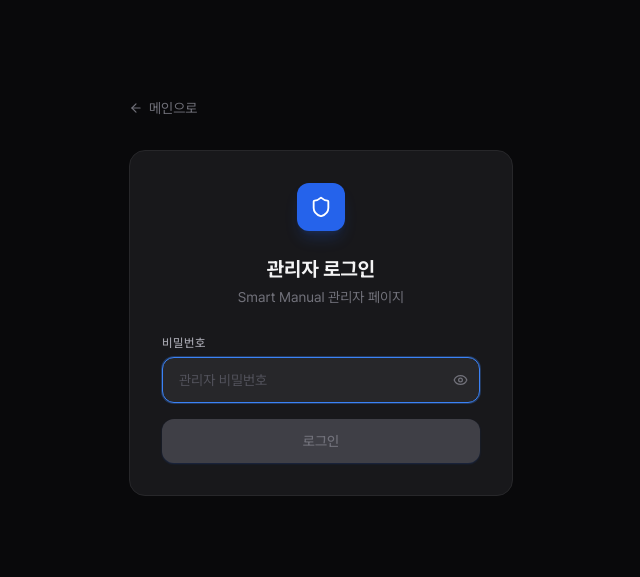
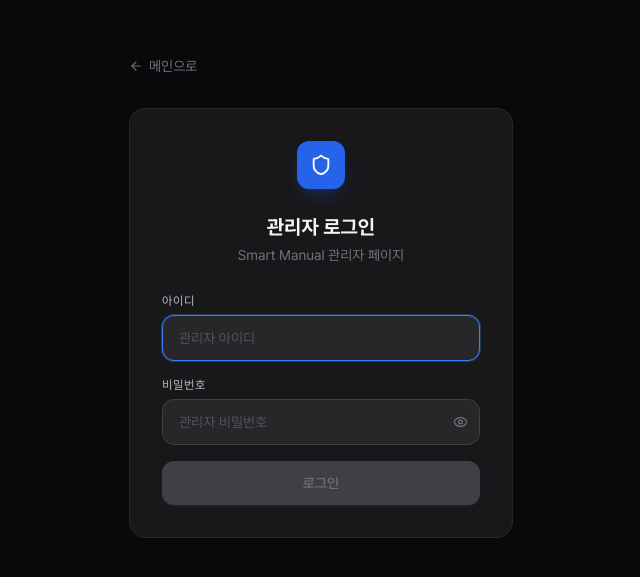
Before and after one commit to JDJ-Coding/Smart-Manual-monitoring-new, a Next.js app: page /admin/login in a window 1280 px wide. Shown: the part 103-680 px from the top of the page, without its empty margins (319-959 px from the left). Built offline with nearby package versions, Linux system fonts and the light colour scheme.

Commit message:
비밀번호 업데이트

```diff
--- a/data/visitors.json
+++ b/data/visitors.json
@@ -1,5 +1,7 @@
 {
   "2026-03-18": 1,
   "2026-03-26": 1,
-  "2026-03-29": 1
+  "2026-03-29": 1,
+  "2026-03-30": 1,
+  "2026-04-01": 1
 }
--- a/src/app/admin/login/page.tsx
+++ b/src/app/admin/login/page.tsx
@@ -4,6 +4,7 @@ import { useState } from "react";
 import { Shield, Eye, EyeOff, Loader2, ArrowLeft } from "lucide-react";
 
 export default function AdminLoginPage() {
+  const [username, setUsername] = useState("");
   const [password, setPassword] = useState("");
   const [showPw, setShowPw] = useState(false);
   const [isLoading, setIsLoading] = useState(false);
@@ -11,7 +12,7 @@ export default function AdminLoginPage() {
 
   const handleSubmit = async (e: React.FormEvent) => {
     e.preventDefault();
-    if (!password.trim() || isLoading) return;
+    if (!username.trim() || !password.trim() || isLoading) return;
 
     setIsLoading(true);
     setError("");
@@ -20,7 +21,7 @@ export default function AdminLoginPage() {
       const res = await fetch("/api/auth/login", {
         method: "POST",
         headers: { "Content-Type": "application/json" },
-        body: JSON.stringify({ password }),
+        body: JSON.stringify({ username, password }),
       });
 
       const data = await res.json();
@@ -66,6 +67,22 @@ export default function AdminLoginPage() {
           <form onSubmit={handleSubmit} className="space-y-4">
             <div>
               <label className="block text-xs font-medium text-zinc-400 mb-1.5 uppercase tracking-wider">
+                아이디
+              </label>
+              <input
+                type="text"
+                value={username}
+                onChange={(e) => setUsername(e.target.value)}
+                placeholder="관리자 아이디"
+                className="w-full bg-zinc-800 border border-zinc-700 rounded-xl px-4 py-3 text-sm text-zinc-200
+                           placeholder:text-zinc-600
+                           focus:outline-none focus:border-blue-500 focus:ring-1 focus:ring-blue-500/30
+                           transition-all"
+                autoFocus
+              />
+            </div>
+            <div>
+              <label className="block text-xs font-medium text-zinc-400 mb-1.5 uppercase tracking-wider">
                 비밀번호
               </label>
               <div className="relative">
@@ -78,7 +95,6 @@ export default function AdminLoginPage() {
                              placeholder:text-zinc-600
                              focus:outline-none focus:border-blue-500 focus:ring-1 focus:ring-blue-500/30
                              transition-all pr-10"
-                  autoFocus
                 />
                 <button
                   type="button"
@@ -99,7 +115,7 @@ export default function AdminLoginPage() {
 
             <button
               type="submit"
-              disabled={isLoading || !password.trim()}
+              disabled={isLoading || !username.trim() || !password.trim()}
               className="w-full bg-blue-600 hover:bg-blue-500 disabled:bg-zinc-700 disabled:text-zinc-500
                          disabled:cursor-not-allowed text-white py-3 rounded-xl text-sm font-medium
                          transition-all flex items-center justify-center gap-2 cursor-pointer
--- a/src/app/api/auth/login/route.ts
+++ b/src/app/api/auth/login/route.ts
@@ -3,11 +3,12 @@ import { createToken, SESSION_COOKIE, COOKIE_MAX_AGE } from "@/lib/auth";
 import { appendAdminLog, extractRequestMeta } from "@/lib/adminLogger";
 
 export async function POST(req: NextRequest) {
-  const { password } = await req.json();
+  const { username, password } = await req.json();
+  const adminUsername = process.env.ADMIN_USERNAME || "admin";
   const adminPassword = process.env.ADMIN_PASSWORD || "posco";
   const { ip, userAgent } = extractRequestMeta(req);
 
-  if (password !== adminPassword) {
+  if (username !== adminUsername || password !== adminPassword) {
     appendAdminLog({
       timestamp: new Date().toISOString(),
       action: "LOGIN_FAIL",
```
